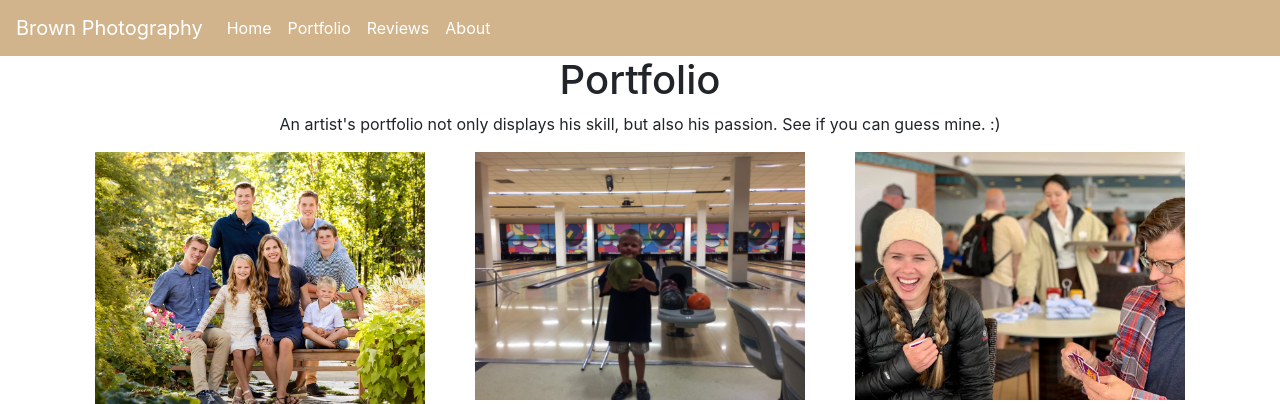
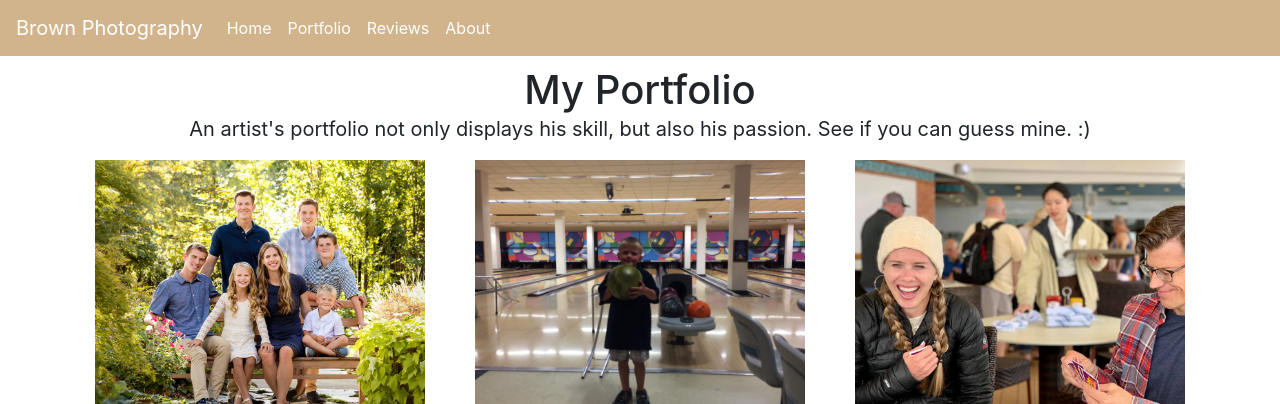
Before and after one commit to tabrownies/Lab1-1, a plain HTML site: page pages/portfolio.html in a window 1280 px wide. Shown: the top 404 px of the page. Drawn offline with nearby package versions, Linux system fonts and the light colour scheme.

Commit message:
Minor Changes

```diff
--- a/css/portfolio.css
+++ b/css/portfolio.css
@@ -7,6 +7,10 @@
     display:flex;
     justify-content: center;
 }
+.content h1{
+    margin:10px 0 0 0;
+}
 .content p{
     padding: 0 10px;
+    font-size:20px;
 }
--- a/pages/portfolio.html
+++ b/pages/portfolio.html
@@ -46,7 +46,7 @@
   </nav>
   <div class="content">
     <h1>
-      Portfolio
+      My Portfolio
     </h1>
     <p>
       An artist's portfolio not only displays his skill, but also his passion. See if you can guess mine. :)
```
